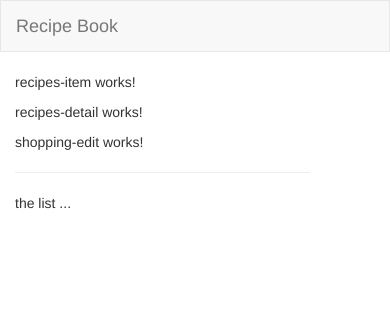
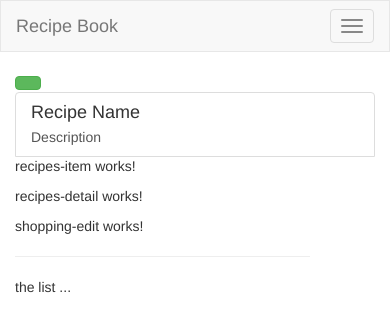
Before and after one commit to vallauri-ict/my-recipes-Michele-Farchetto, an Angular app in the folder my-recipes/: page / in a window 390 px wide. Shown: the top 332 px of the page. Built offline with nearby package versions, Linux system fonts and the light colour scheme.

Commit message:
insert recipes and managed header and recipe-list

```diff
--- a/my-recipes/src/app/header/header.component.html
+++ b/my-recipes/src/app/header/header.component.html
@@ -1,16 +1,24 @@
 <nav class="navbar navbar-default">
     <div class="container-fluid">
+        <!-- <div class="navbar-header">
+    <a href='' class="navbar-brand">Recipe Book</a>
+    </div>
+    <div class="collapse navbar-collapse">
+    <div class="navbar-default"> -->
         <div class="navbar-header">
-            <a href="#" class="navbar-brand">Recipe Book</a>
+            <button type="button" class="navbar-toggle" (click)="collapsed = !collapsed">
+                <span class="icon-bar" *ngFor="let iconBar of [1, 2, 3]"></span>
+            </button>
+            <a routerLink="/" class="navbar-brand">Recipe Book</a>
         </div>
-        <div class="collapse navbar-collapse">
+        <div class="navbar-collapse" [class.collapse]="collapsed" (window:resize)="collapsed = true">
             <ul class="nav navbar-nav">
                 <li><a href="#">Recipes</a></li>
                 <li><a href="#">Shopping List</a></li>
             </ul>
             <ul class="nav navbar-nav navbar-right">
                 <li class="dropdown">
-                    <a href="#" class="dropdown-toggle" role="button">Manage<span class="caret"></span></a>
+                    <a href="#" class="dropdown-toggle" role="button">Manage <span class="caret"></span></a>
                     <ul class="dropdown-menu">
                         <li><a href="#">Save Data</a></li>
                         <li><a href="#">Fetch Data</a></li>
--- a/my-recipes/src/app/header/header.component.ts
+++ b/my-recipes/src/app/header/header.component.ts
@@ -6,5 +6,5 @@ import { Component } from '@angular/core';
 })
 
 export class HeaderComponent{
-
+    collapsed = true;
 }
--- /dev/null
+++ b/my-recipes/src/app/recipes/recipe.model.ts
@@ -0,0 +1,11 @@
+export class Recipe {
+    public name: string;
+    public description: string;
+    public imagePath: string;
+
+    constructor(name: string, desc: string, imgPath: string ){
+        this.name = name,
+        this.description = desc,
+        this.imagePath = imgPath
+    }
+}
--- a/my-recipes/src/app/recipes/recipes-list/recipes-list.component.html
+++ b/my-recipes/src/app/recipes/recipes-list/recipes-list.component.html
@@ -1 +1,19 @@
-<app-recipes-item></app-recipes-item>
+<div class="row">
+    <div class="col-xs-12">
+        <button class="btn btn-success"></button>
+    </div>
+</div>
+<div class="row">
+    <div class="col-xs-12">
+        <a href="#" class="list-group-item clearfix">
+            <div class="pull-left">
+                <h4 class="list-group-item-heading">Recipe Name</h4>
+                <p class="list-group-item-text">Description</p>
+            </div>
+            <span class="pull-right">
+                <img src="" alt="" class="img-responsive" style="max-height: 50px;">
+            </span>
+        </a>
+        <app-recipes-item></app-recipes-item>
+    </div>
+</div>
--- a/my-recipes/src/app/recipes/recipes-list/recipes-list.component.ts
+++ b/my-recipes/src/app/recipes/recipes-list/recipes-list.component.ts
@@ -1,4 +1,5 @@
 import { Component, OnInit } from '@angular/core';
+import { Recipe } from '../recipe.model';
 
 @Component({
   selector: 'app-recipes-list',
@@ -7,6 +8,10 @@ import { Component, OnInit } from '@angular/core';
 })
 export class RecipesListComponent implements OnInit {
 
+  recipes: Recipe[] = [
+    new Recipe('Carbonara','Tipica Piatto di pasta italiana della città di Roma','https://wips.plug.it/cips/buonissimo.org/cms/2020/04/spaghetti-carbonara.jpg')
+  ];
+
   constructor() { }
 
   ngOnInit(): void {
```
